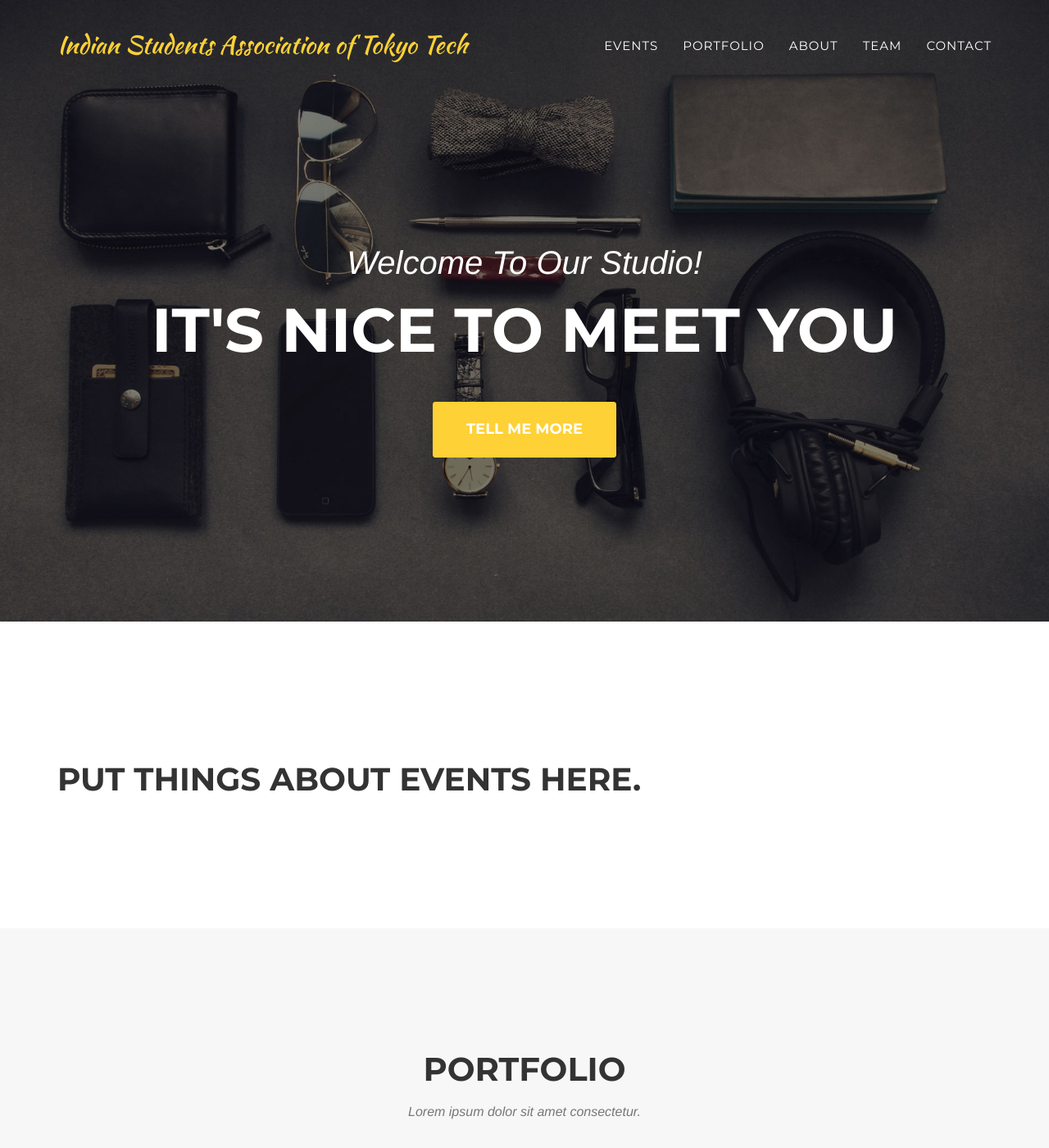
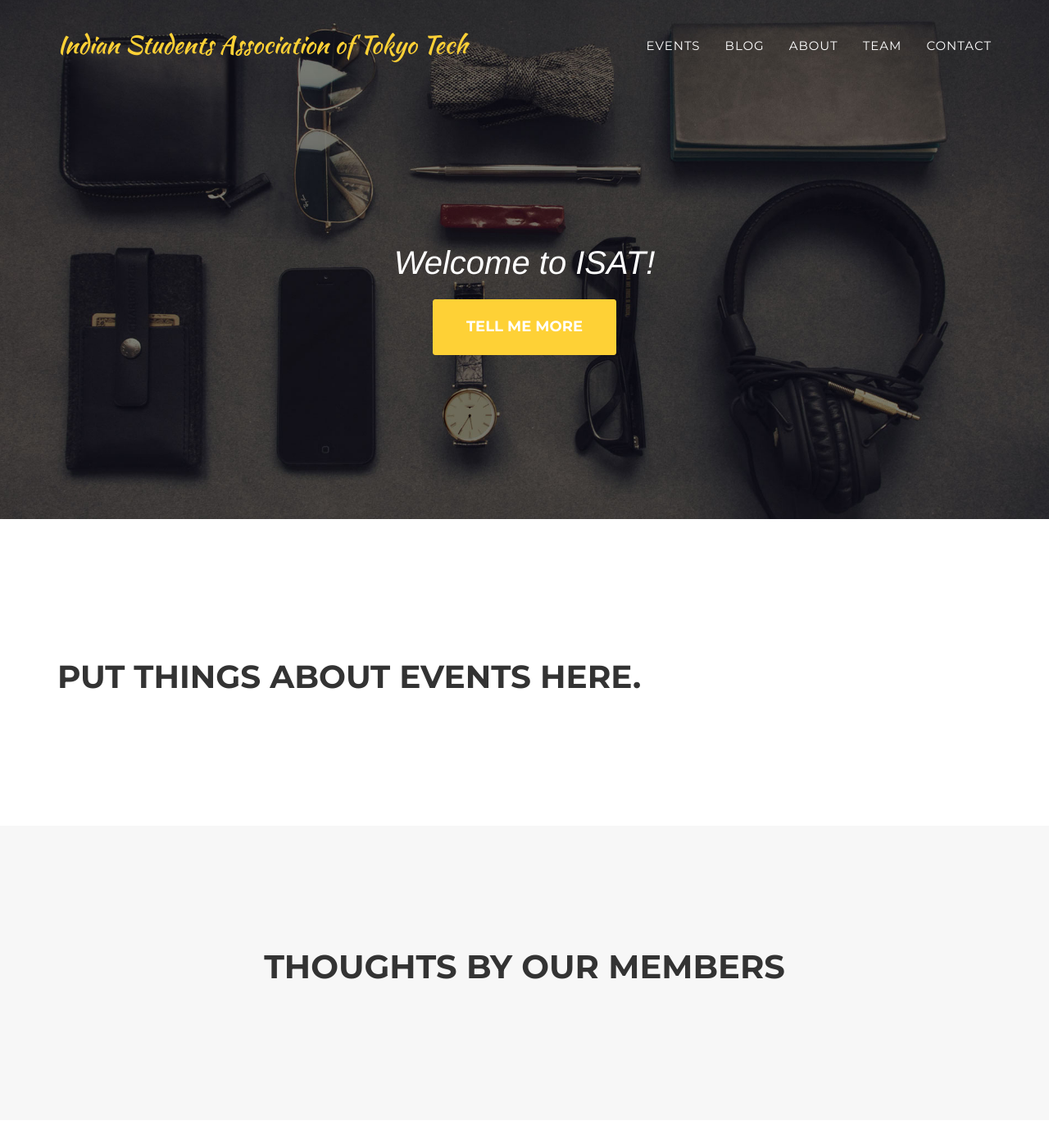
Before and after one commit to isatitech/isatitech.github.io, a Jekyll site: the page built from index.html, in a window 1280 px wide and 1400 px high. Shown: the whole window at 82% size. Built offline with Jekyll 4.4.1, drawn with Linux system fonts in a browser that asks for light colours; some web fonts are replaced; some of the changed text lies outside the part shown.

Commit message:
remove old info

```diff
--- a/_config.yml
+++ b/_config.yml
@@ -1,5 +1,5 @@
 url: https://isatitech.github.io
-baseurl: /agency-jekyll-theme/
+baseurl:
 # Site settings
 title: Indian Students Association of Tokyo Tech
 email: isatitech@gmail.com
--- a/_includes/about.html
+++ b/_includes/about.html
@@ -4,76 +4,6 @@
             <div class="row">
                 <div class="col-lg-12 text-center">
                     <h2 class="section-heading">About</h2>
-                    <h3 class="section-subheading text-muted">Lorem ipsum dolor sit amet consectetur.</h3>
-                </div>
-            </div>
-            <div class="row">
-                <div class="col-lg-12">
-                    <ul class="timeline">
-                        <li>
-                            <div class="timeline-image">
-                                <img class="img-circle img-responsive" src="img/about/1.jpg" alt="">
-                            </div>
-                            <div class="timeline-panel">
-                                <div class="timeline-heading">
-                                    <h4>2009-2011</h4>
-                                    <h4 class="subheading">Our Humble Beginnings</h4>
-                                </div>
-                                <div class="timeline-body">
-                                    <p class="text-muted">Lorem ipsum dolor sit amet, consectetur adipisicing elit. Sunt ut voluptatum eius sapiente, totam reiciendis temporibus qui quibusdam, recusandae sit vero unde, sed, incidunt et ea quo dolore laudantium consectetur!</p>
-                                </div>
-                            </div>
-                        </li>
-                        <li class="timeline-inverted">
-                            <div class="timeline-image">
-                                <img class="img-circle img-responsive" src="img/about/2.jpg" alt="">
-                            </div>
-                            <div class="timeline-panel">
-                                <div class="timeline-heading">
-                                    <h4>March 2011</h4>
-                                    <h4 class="subheading">An Agency is Born</h4>
-                                </div>
-                                <div class="timeline-body">
-                                    <p class="text-muted">Lorem ipsum dolor sit amet, consectetur adipisicing elit. Sunt ut voluptatum eius sapiente, totam reiciendis temporibus qui quibusdam, recusandae sit vero unde, sed, incidunt et ea quo dolore laudantium consectetur!</p>
-                                </div>
-                            </div>
-                        </li>
-                        <li>
-                            <div class="timeline-image">
-                                <img class="img-circle img-responsive" src="img/about/3.jpg" alt="">
-                            </div>
-                            <div class="timeline-panel">
-                                <div class="timeline-heading">
-                                    <h4>December 2012</h4>
-                                    <h4 class="subheading">Transition to Full Service</h4>
-                                </div>
-                                <div class="timeline-body">
-                                    <p class="text-muted">Lorem ipsum dolor sit amet, consectetur adipisicing elit. Sunt ut voluptatum eius sapiente, totam reiciendis temporibus qui quibusdam, recusandae sit vero unde, sed, incidunt et ea quo dolore laudantium consectetur!</p>
-                                </div>
-                            </div>
-                        </li>
-                        <li class="timeline-inverted">
-                            <div class="timeline-image">
-                                <img class="img-circle img-responsive" src="img/about/4.jpg" alt="">
-                            </div>
-                            <div class="timeline-panel">
-                                <div class="timeline-heading">
-                                    <h4>July 2014</h4>
-                                    <h4 class="subheading">Phase Two Expansion</h4>
-                                </div>
-                                <div class="timeline-body">
-                                    <p class="text-muted">Lorem ipsum dolor sit amet, consectetur adipisicing elit. Sunt ut voluptatum eius sapiente, totam reiciendis temporibus qui quibusdam, recusandae sit vero unde, sed, incidunt et ea quo dolore laudantium consectetur!</p>
-                                </div>
-                            </div>
-                        </li>
-                        <li class="timeline-inverted">
-                            <div class="timeline-image">
-                                <h4>Be Part
-                                    <br>Of Our
-                                    <br>Story!</h4>
-                            </div>
-                        </li>
-                    </ul>
                 </div>
             </div>
         </div>
--- a/_includes/portfolio_grid.html
+++ b/_includes/blog.html
@@ -1,10 +1,9 @@
 <!-- Portfolio Grid Section -->
-    <section id="portfolio" class="bg-light-gray">
+    <section id="blog" class="bg-light-gray">
         <div class="container">
             <div class="row">
                 <div class="col-lg-12 text-center">
-                    <h2 class="section-heading">Portfolio</h2>
-                    <h3 class="section-subheading text-muted">Lorem ipsum dolor sit amet consectetur.</h3>
+                    <h2 class="section-heading">Thoughts By Our Members</h2>
                 </div>
             </div>
             <div class="row">
--- a/_includes/header.html
+++ b/_includes/header.html
@@ -22,7 +22,7 @@
                         <a class="page-scroll" href="#events">Events</a>
                     </li>
                     <li>
-                        <a class="page-scroll" href="#portfolio">Portfolio</a>
+                        <a class="page-scroll" href="#blog">Blog</a>
                     </li>
                     <li>
                         <a class="page-scroll" href="#about">About</a>
@@ -44,9 +44,9 @@
     <header>
         <div class="container">
             <div class="intro-text">
-                <div class="intro-lead-in">Welcome To Our Studio!</div>
-                <div class="intro-heading">It's Nice To Meet You</div>
-                <a href="#services" class="page-scroll btn btn-xl">Tell Me More</a>
+                <div class="intro-lead-in">Welcome to ISAT!</div>
+                <!-- <div class="intro-heading"></div> -->
+                <a href="#about" class="page-scroll btn btn-xl">Tell Me More</a>
             </div>
         </div>
     </header>
--- a/_layouts/default.html
+++ b/_layouts/default.html
@@ -7,8 +7,8 @@
     <body id="page-top" class="index">
 
     {% include header.html %}
-    {% include services.html %}
-    {% include portfolio_grid.html %}
+    {% include events.html %}
+    {% include blog.html %}
     {% include about.html %}
     {% include team.html %}
     {% include contact.html %}
```
Also changed, not shown: _posts/2014-07-13-project-6.markdown (deleted, +0 -15 lines), _posts/2014-07-14-project-5.markdown (deleted, +0 -15 lines), _posts/2014-07-15-project-4.markdown (deleted, +0 -15 lines), _posts/2014-07-16-project-3.markdown (deleted, +0 -15 lines), _posts/2014-07-17-project-2.markdown (deleted, +0 -15 lines), _posts/2014-07-18-project-1.markdown (deleted, +0 -15 lines), _includes/events.html (renamed from _includes/services.html).
